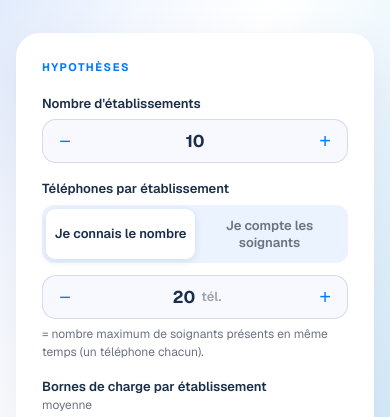
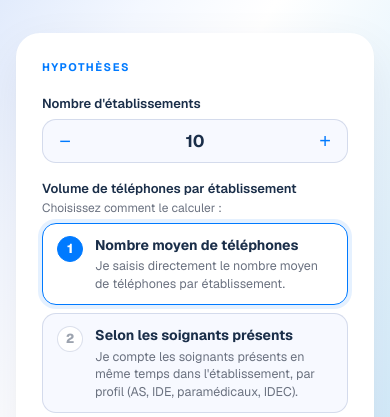
Before and after one commit to speakli/simulateur-flotte-ehpad, a plain HTML site: page index.html in a window 390 px wide. Shown: the part 356-773 px from the top of the page. Drawn offline with nearby package versions, Linux system fonts and the light colour scheme.

Commit message:
Volume téléphones : deux options numérotées et expliquées
Co-Authored-By: Claude Opus 5.5 <noreply@anthropic.com>

```diff
--- a/index.html
+++ b/index.html
@@ -76,14 +76,18 @@
   .hint b { color: var(--sp-900); }
   .hint.warn { color: var(--danger); }
 
-  .seg { position: relative; display: grid; grid-template-columns: 1fr 1fr; background: var(--sp-50);
-    border-radius: 12px; padding: 4px; margin-bottom: 12px; }
-  .seg button { position: relative; z-index: 1; border: 0; background: none; padding: 8px 6px; font: 600 13px "Geist", sans-serif;
-    color: var(--muted); cursor: pointer; border-radius: 9px; transition: color .25s; }
-  .seg button[aria-pressed="true"] { color: var(--sp-900); }
-  .seg .pill { position: absolute; top: 4px; bottom: 4px; left: 4px; width: calc(50% - 4px); background: #fff;
-    border-radius: 9px; box-shadow: 0 2px 8px rgba(0, 20, 80, .1); transition: transform .35s var(--ease); }
-  .seg[data-mode="soignants"] .pill { transform: translateX(100%); }
+  .seg { display: grid; gap: 8px; margin-bottom: 14px; }
+  .seg button { display: flex; gap: 12px; align-items: flex-start; text-align: left; width: 100%; padding: 12px 14px;
+    border: 1.5px solid var(--line); background: var(--field); border-radius: 14px; cursor: pointer;
+    font: 400 12.5px/1.4 "Geist", sans-serif; color: var(--muted);
+    transition: border-color .25s, background .25s, box-shadow .25s, transform .2s var(--ease); }
+  .seg button:hover { transform: translateY(-1px); border-color: var(--sp-100); }
+  .seg button b { display: block; font-size: 14px; font-weight: 700; color: var(--sp-900); margin-bottom: 2px; }
+  .seg .num { flex: 0 0 26px; height: 26px; border-radius: 50%; display: grid; place-items: center;
+    font-weight: 800; font-size: 13px; background: #fff; color: var(--faint); border: 1.5px solid var(--line);
+    transition: background .25s, color .25s, border-color .25s; }
+  .seg button[aria-pressed="true"] { border-color: var(--sp-500); background: #fff; box-shadow: 0 0 0 4px rgba(0, 122, 255, .1); }
+  .seg button[aria-pressed="true"] .num { background: var(--sp-500); border-color: var(--sp-500); color: #fff; }
   .panel { display: grid; grid-template-rows: 0fr; opacity: 0; transition: grid-template-rows .45s var(--ease), opacity .3s; }
   .panel.open { grid-template-rows: 1fr; opacity: 1; }
   .panel > div { overflow: hidden; }
@@ -141,18 +145,23 @@
       <div class="field" data-id="etab" data-label="Nombre d'établissements" data-value="10"></div>
 
       <div class="field">
-        <span class="lbl">Téléphones par établissement</span>
-        <div class="seg" id="seg" data-mode="telephones">
-          <span class="pill"></span>
-          <button type="button" data-mode="telephones" aria-pressed="true">Je connais le nombre</button>
-          <button type="button" data-mode="soignants" aria-pressed="false">Je compte les soignants</button>
+        <span class="lbl">Volume de téléphones par établissement<small>Choisissez comment le calculer :</small></span>
+        <div class="seg" id="seg" data-mode="telephones" role="radiogroup">
+          <button type="button" data-mode="telephones" aria-pressed="true" role="radio">
+            <span class="num">1</span>
+            <span><b>Nombre moyen de téléphones</b>Je saisis directement le nombre moyen de téléphones par établissement.</span>
+          </button>
+          <button type="button" data-mode="soignants" aria-pressed="false" role="radio">
+            <span class="num">2</span>
+            <span><b>Selon les soignants présents</b>Je compte les soignants présents en même temps dans l'établissement, par profil (AS, IDE, paramédicaux, IDEC).</span>
+          </button>
         </div>
         <div class="panel open" id="panelTel"><div>
-          <div class="field" data-id="tel" data-value="20" data-unit="tél." style="margin-bottom:6px"></div>
-          <div class="hint">= nombre maximum de soignants présents en même temps (un téléphone chacun).</div>
+          <div class="field" data-id="tel" data-label="Téléphones par établissement" data-sub="moyenne sur l'ensemble des établissements" data-value="20" data-unit="tél." style="margin-bottom:6px"></div>
+          <div class="hint">Repère : un téléphone par soignant présent au moment où ils sont le plus nombreux.</div>
         </div></div>
         <div class="panel" id="panelSoignants"><div>
-          <div class="explain">Chaque soignant présent doit avoir son téléphone : comptez le <b>nombre maximum de soignants présents en même temps</b> dans un établissement type.</div>
+          <div class="explain">Chaque soignant présent doit avoir son téléphone. Indiquez, pour un établissement type, le <b>nombre maximum de soignants présents en même temps</b> pour chaque profil.</div>
           <div class="staff">
             <div class="field" data-id="as" data-label="AS" data-sub="aides-soignants" data-value="12"></div>
             <div class="field" data-id="ide" data-label="IDE" data-sub="infirmiers" data-value="3"></div>
@@ -262,7 +271,7 @@ const staffTotal = () => STAFF.reduce((a, [id]) => a + Math.round(num(id)), 0);
 $('seg').querySelectorAll('button').forEach(b => b.addEventListener('click', () => {
   mode = b.dataset.mode;
   $('seg').dataset.mode = mode;
-  $('seg').querySelectorAll('button').forEach(x => x.setAttribute('aria-pressed', x === b));
+  $('seg').querySelectorAll('button').forEach(x => { x.setAttribute('aria-pressed', x === b); x.setAttribute('aria-checked', x === b); });
   $('panelTel').classList.toggle('open', mode === 'telephones');
   $('panelSoignants').classList.toggle('open', mode === 'soignants');
   if (mode === 'telephones') { $('tel').value = staffTotal(); $('tel').dispatchEvent(new Event('input')); }
```
